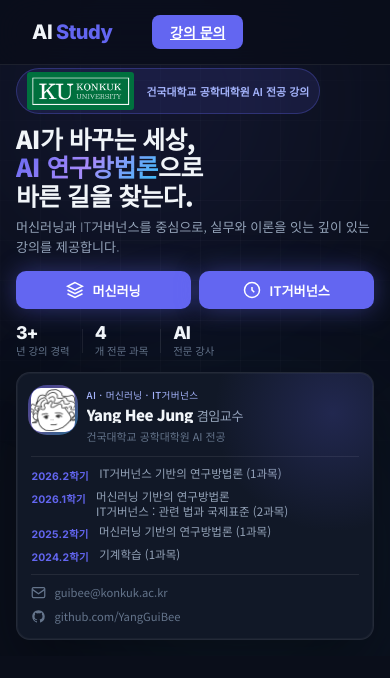
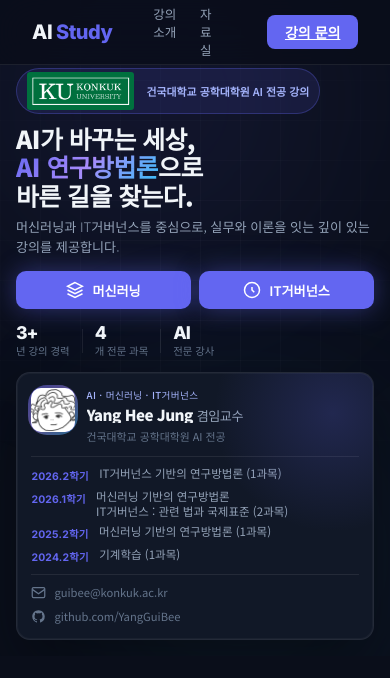
Before and after one commit to YangGuiBee/YangGuiBee.github.io, a plain HTML site: page index.html in a window 390 px wide. Drawn offline with Linux system fonts and the light colour scheme.

Commit message:
Show nav links on mobile

```diff
--- a/style.css
+++ b/style.css
@@ -350,7 +350,8 @@
   }
   .hero-right { justify-content: center; }
   .profile-card { max-width: 100%; }
-  .nav-links { display: none; }
+  .nav-links { display: flex; gap: 0; margin-left: auto; }
+  .nav-links a { font-size: 0.78rem; padding: 0.35rem 0.55rem; }
 }
 
 @media (max-width: 480px) {
```
